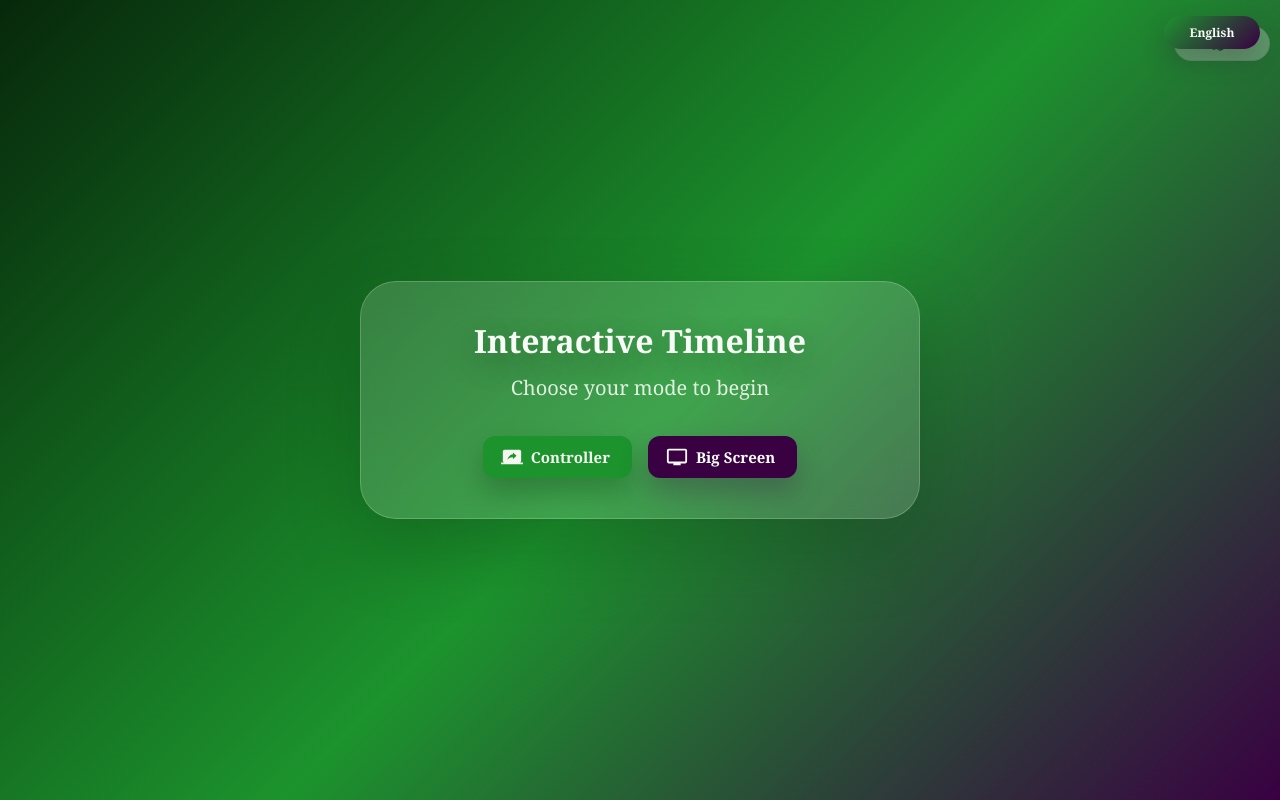
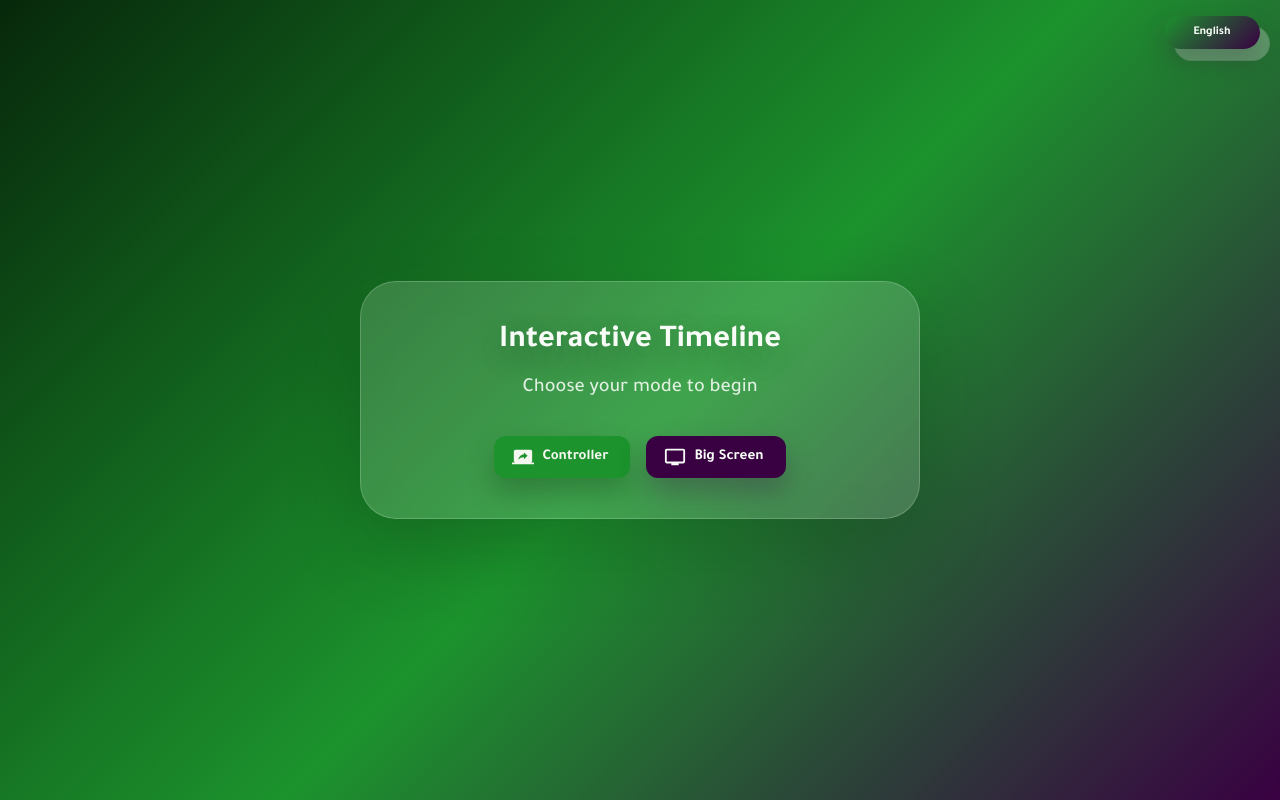
Before and after one commit to wasimakram516/mtcit-frontend, a Next.js app: page / in a window 1280 px wide. Built offline with nearby package versions, Linux system fonts and the light colour scheme; no server answers.

Commit message:
feat: update font family to Tajawal across components for improved consistency

```diff
--- a/src/app/globals.css
+++ b/src/app/globals.css
@@ -1,9 +1,7 @@
-@import url("https://fonts.googleapis.com/css2?family=Mada:wght@400;500;600;700;800&display=swap");
+@import url("https://fonts.googleapis.com/css2?family=Tajawal:wght@400;500;700;800&display=swap");
 
 :root {
-  --font-english: "Aloevera", Georgia, "Times New Roman", serif;
-  --font-arabic: "SF Mada", "Mada", Tahoma, sans-serif;
-  --font-primary: var(--font-english);
+  --font-primary: "Tajawal", sans-serif;
   --color-deep-green: #07280b;
   --color-green: #1c932d;
   --color-neon-plum: #390042;
@@ -28,16 +26,6 @@ body {
   color: var(--color-deep-green);
 }
 
-html[lang="ar"],
-body[data-language="ar"] {
-  --font-primary: var(--font-arabic);
-}
-
-html[lang="en"],
-body[data-language="en"] {
-  --font-primary: var(--font-english);
-}
-
 body *,
 body *::before,
 body *::after {
--- a/src/app/page.js
+++ b/src/app/page.js
@@ -68,7 +68,7 @@ export default function Home() {
           gutterBottom
           dir={language === "ar" ? "rtl" : "ltr"}
           sx={{
-            fontFamily: language === "ar" ? '"SF Mada", "Mada", sans-serif' : '"Aloevera", Georgia, serif',
+            fontFamily: '"Tajawal", sans-serif',
             textShadow: "0 10px 30px rgba(7, 40, 11, 0.35)",
           }}
         >
--- a/src/app/styles/theme.js
+++ b/src/app/styles/theme.js
@@ -32,7 +32,7 @@ const theme = createTheme({
     divider: "rgba(7, 40, 11, 0.14)",
   },
   typography: {
-    fontFamily: '"Aloevera", "Georgia", "Times New Roman", serif',
+    fontFamily: '"Tajawal", sans-serif',
     h1: {
       fontSize: "2.5rem",
       fontWeight: 700,
```
Also changed, not shown: src/app/controller/page.js (+6 -8 lines).
